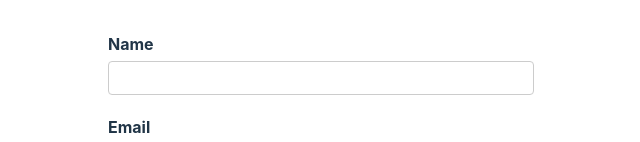
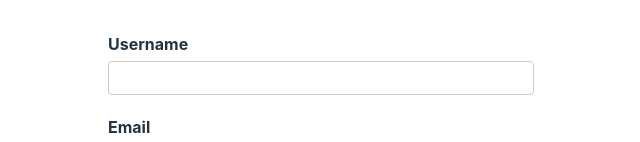
Before and after one commit to tonyedgal/react-forms, a React (Vite) app in the folder rhf-intro/: page / in a window 1280 px wide. Shown: the top 142 px of the page, without its empty margins (319-959 px from the left). Built offline with nearby package versions, Linux system fonts and the light colour scheme.

Commit message:
feat: handle form state with `register` function

```diff
--- a/rhf-intro/src/components/YoutubeForm.tsx
+++ b/rhf-intro/src/components/YoutubeForm.tsx
@@ -1,17 +1,20 @@
-import React from "react";
+import { useForm } from "react-hook-form";
 
 const YoutubeForm = () => {
+  const form = useForm();
+  const { register } = form;
+
   return (
     <div>
       <form>
-        <label htmlFor="name">Name</label>
-        <input type="text" id="name" name="name" />
+        <label htmlFor="username">Username</label>
+        <input type="text" id="username" {...register("username")} />
 
         <label htmlFor="email">Email</label>
-        <input type="email" id="email" name="email" />
+        <input type="email" id="email" {...register("email")} />
 
         <label htmlFor="channel">Channel</label>
-        <input type="text" id="channel" name="channel" />
+        <input type="text" id="channel" {...register("channel")} />
 
         <button>Submit</button>
       </form>
```
